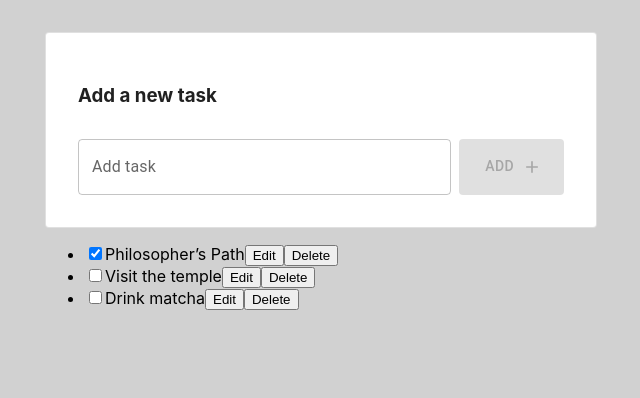
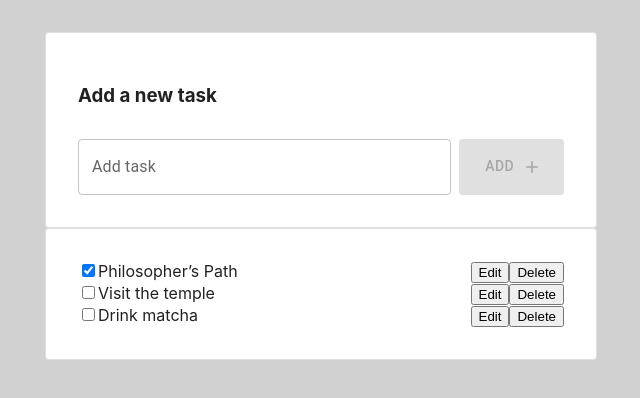
Before and after one commit to SilviuIordache/react-todo-v2, a React (Create React App) app: page / in a window 1280 px wide. Shown: the top 398 px of the page, without its empty margins (319-959 px from the left). Built offline with nearby package versions, Linux system fonts and the light colour scheme.

Commit message:
Improve design

```diff
--- a/src/components/TaskList.js
+++ b/src/components/TaskList.js
@@ -1,16 +1,16 @@
+import { Card } from '@mui/material';
+import { Box } from '@mui/system';
 import { useState } from 'react';
 import { useTasks, useTasksDispatch } from './TasksContext.js';
 
 export default function TaskList() {
   const tasks = useTasks();
+  const items = tasks.map((task) => <Task task={task} key={task.id} />);
+
   return (
-    <ul>
-      {tasks.map(task => (
-        <li key={task.id}>
-          <Task task={task} />
-        </li>
-      ))}
-    </ul>
+    <Card variant="outlined" sx={{ padding: '2rem' }}>
+      {items}
+    </Card>
   );
 }
 
@@ -23,54 +23,56 @@ function Task({ task }) {
       <>
         <input
           value={task.text}
-          onChange={e => {
+          onChange={(e) => {
             dispatch({
               type: 'changed',
               task: {
                 ...task,
-                text: e.target.value
-              }
+                text: e.target.value,
+              },
             });
-          }} />
-        <button onClick={() => setIsEditing(false)}>
-          Save
-        </button>
+          }}
+        />
       </>
     );
   } else {
-    taskContent = (
-      <>
-        {task.text}
-        <button onClick={() => setIsEditing(true)}>
-          Edit
-        </button>
-      </>
-    );
+    taskContent = <>{task.text}</>;
   }
   return (
-    <label>
+    <Box sx={{ display: 'flex', justifyContent: 'space-between' }}>
+      <Box>
         <input
           type="checkbox"
           checked={task.done}
-        onChange={e => {
+          onChange={(e) => {
             dispatch({
               type: 'changed',
               task: {
                 ...task,
-              done: e.target.checked
-            }
+                done: e.target.checked,
+              },
             });
           }}
         />
         {taskContent}
-      <button onClick={() => {
+      </Box>
+      <Box>
+        {isEditing ? (
+          <button onClick={() => setIsEditing(false)}>Save</button>
+        ) : (
+          <button onClick={() => setIsEditing(true)}>Edit</button>
+        )}
+        <button
+          onClick={() => {
             dispatch({
               type: 'deleted',
-          id: task.id
+              id: task.id,
             });
-      }}>
+          }}
+        >
           Delete
         </button>
-    </label>
+      </Box>
+    </Box>
   );
 }
```
Lines whose indentation alone changed are shown as unchanged.
